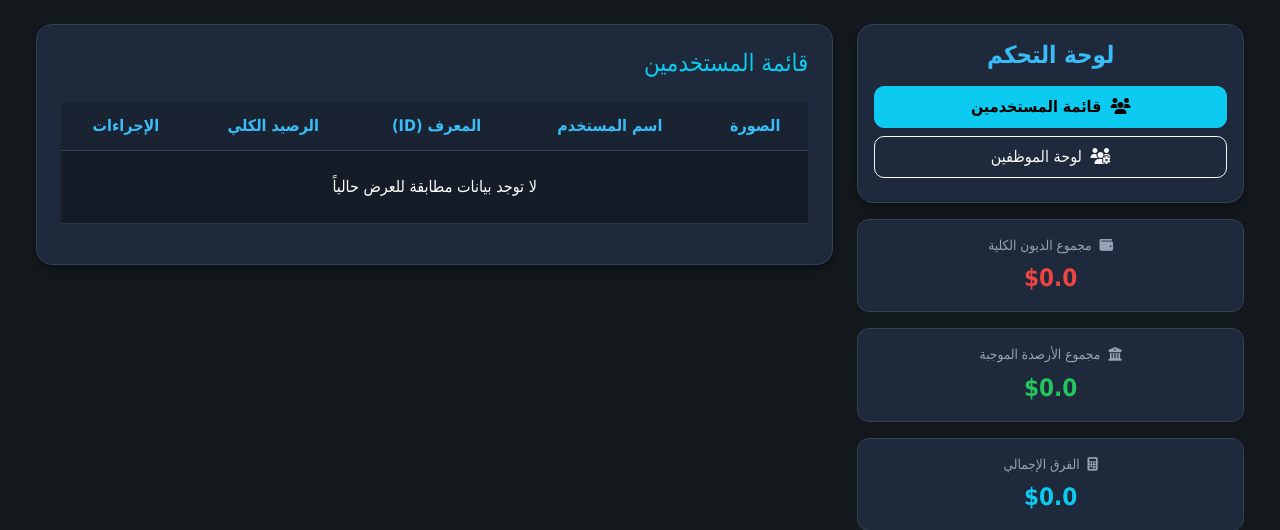
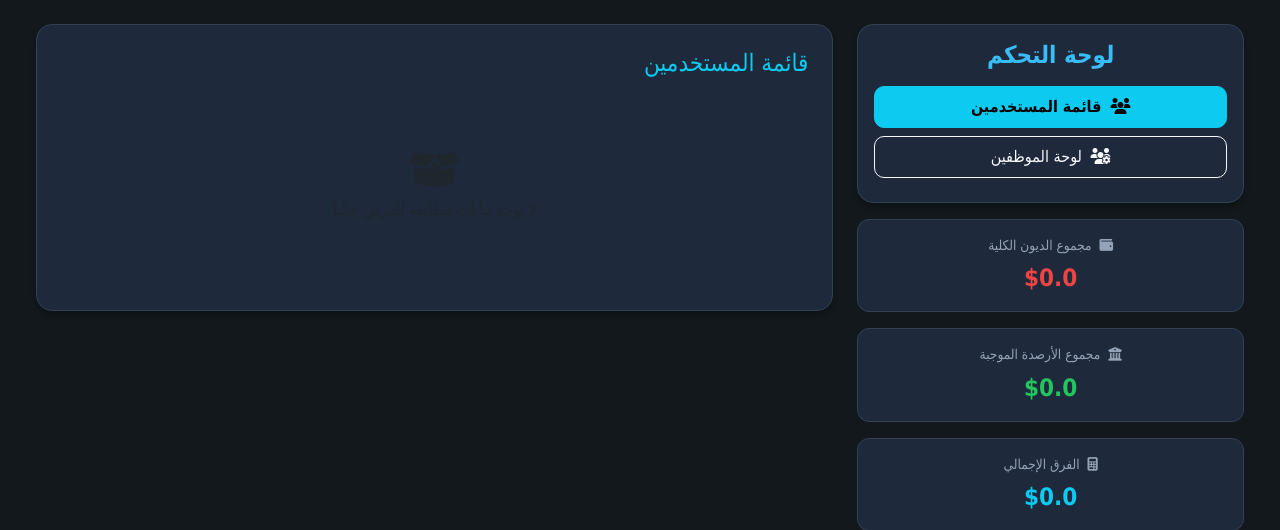
Before and after one commit to qazwsxedcmmm420-alt/fast-project, a Flask app: page /admin in a window 1280 px wide. Shown: the top 530 px of the page. Run offline with Flask 3, Linux system fonts and the light colour scheme; the visitor is signed in with stand-in values (Sample User, id 1).

Commit message:
Change users list to grid icon cards view

```diff
--- a/templates/admin_dashboard.html
+++ b/templates/admin_dashboard.html
@@ -27,25 +27,6 @@
             top: 20px;
             height: fit-content;
         }
-        .table-dark-custom {
-            background-color: #161e29 !important;
-            color: #ffffff !important;
-        }
-        .table-dark-custom th {
-            background-color: #1a2332 !important;
-            color: #38bdf8 !important;
-            border-color: #334155 !important;
-            text-align: center;
-            padding: 12px;
-        }
-        .table-dark-custom td {
-            background-color: #161e29 !important;
-            border-color: #2a3447 !important;
-            color: #ffffff !important;
-            text-align: center;
-            padding: 12px;
-            vertical-align: middle;
-        }
         .form-control {
             background-color: #0f172a;
             color: #fff;
@@ -60,7 +41,7 @@
         .text-positive { color: #22c55e !important; }
         .text-negative { color: #ef4444 !important; }
 
-        /* تنسيق الأيقونات والبطاقات بالشكل القديم */
+        /* تنسيق الأيقونات والبطاقات الجانبية */
         .stat-card {
             background-color: #1e293b;
             border: 1px solid #334155;
@@ -80,13 +61,31 @@
             font-size: 0.85rem;
             margin-bottom: 5px;
         }
+
+        /* تنسيق أيقونات المستخدمين (الشبكية) */
+        .user-grid-card {
+            background-color: #1e293b;
+            border: 1px solid #334155;
+            border-radius: 16px;
+            padding: 20px;
+            text-align: center;
+            transition: all 0.2s ease-in-out;
+            height: 100%;
+            display: flex;
+            flex-direction: column;
+            justify-content: space-between;
+        }
+        .user-grid-card:hover {
+            border-color: #38bdf8;
+            transform: translateY(-3px);
+        }
     </style>
 </head>
 <body class="p-4">
     <div class="container-fluid">
 
         <div class="row g-4">
-            <!-- القسم الأيمن: القائمة والبطاقات القديمة -->
+            <!-- القسم الأيمن: القائمة والبطاقات والإحصائيات ورأس المال -->
             <div class="col-lg-4">
                 <div class="sticky-left-column d-flex flex-column gap-3">
 
@@ -100,25 +99,25 @@
                         </a>
                     </div>
 
-                    <!-- بطاقة مجموع الديون الكلية (بالشكل القديم) -->
+                    <!-- بطاقة الديون الكلية -->
                     <a href="{{ url_for('admin', filter='debts') }}" class="stat-card" style="border-color: {% if current_filter == 'debts' %}#ef4444{% else %}#334155{% endif %};">
                         <div class="stat-title"><i class="fa-solid fa-wallet ms-1"></i> مجموع الديون الكلية</div>
                         <div class="fs-4 fw-bold text-negative" style="direction: ltr;">${{ "{:,.1f}".format(total_debts) }}</div>
                     </a>
 
-                    <!-- بطاقة مجموع الأرصدة الموجبة (بالشكل القديم) -->
+                    <!-- بطاقة الأرصدة الموجبة -->
                     <a href="{{ url_for('admin', filter='positive') }}" class="stat-card" style="border-color: {% if current_filter == 'positive' %}#22c55e{% else %}#334155{% endif %};">
                         <div class="stat-title"><i class="fa-solid fa-building-columns ms-1"></i> مجموع الأرصدة الموجبة</div>
                         <div class="fs-4 fw-bold text-positive" style="direction: ltr;">${{ "{:,.1f}".format(total_positive_balances) }}</div>
                     </a>
 
-                    <!-- بطاقة الفرق الإجمالي (بالشكل القديم) -->
+                    <!-- بطاقة الفرق الإجمالي -->
                     <div class="stat-card">
                         <div class="stat-title"><i class="fa-solid fa-calculator ms-1"></i> الفرق الإجمالي</div>
                         <div class="fs-4 fw-bold text-info" style="direction: ltr;">${{ "{:,.1f}".format(net_balance) }}</div>
                     </div>
 
-                    <!-- بطاقة إضافة رأس المال (بنفس نسق الأيقونات القديمة) -->
+                    <!-- بطاقة وإضافة رأس المال -->
                     <div class="stat-card" style="border-color: #22c55e;">
                         <div class="stat-title"><i class="fa-solid fa-coins ms-1"></i> رأس المال المضاف</div>
                         <div class="fs-5 fw-bold text-success mb-2" style="direction: ltr;">${{ "{:,.1f}".format(total_capital) }}</div>
@@ -138,7 +137,7 @@
                 </div>
             </div>
 
-            <!-- القسم الأيسر: جدول عرض المستخدمين -->
+            <!-- القسم الأيسر: عرض المستخدمين على شكل أُيقونات (Cards Grid) -->
             <div class="col-lg-8">
                 <div class="content-card p-4">
                     <div class="d-flex justify-content-between align-items-center mb-4">
@@ -156,56 +155,53 @@
                         {% endif %}
                     </div>
 
-                    <div class="table-responsive">
-                        <table class="table table-dark-custom table-striped table-hover align-middle">
-                            <thead>
-                                <tr>
-                                    <th>الصورة</th>
-                                    <th>اسم المستخدم</th>
-                                    <th>المعرف (ID)</th>
-                                    <th>الرصيد الكلي</th>
-                                    <th>الإجراءات</th>
-                                </tr>
-                            </thead>
-                            <tbody>
+                    <!-- شبكة عرض المستخدمين -->
+                    <div class="row g-3">
                         {% if users %}
                             {% for u in users %}
-                                    <tr>
-                                        <td>
+                            <div class="col-md-6 col-xl-4">
+                                <div class="user-grid-card">
+                                    <div>
+                                        <!-- صورة المستخدم -->
+                                        <div class="mb-3">
                                             {% if u.Profile_Image %}
-                                                <img src="{{ url_for('static', filename='uploads/' + u.Profile_Image) }}" class="rounded-circle" style="width: 45px; height: 45px; object-fit: cover; border: 2px solid #38bdf8;">
+                                                <img src="{{ url_for('static', filename='uploads/' + u.Profile_Image) }}" class="rounded-circle shadow-sm" style="width: 70px; height: 70px; object-fit: cover; border: 2px solid #38bdf8;">
                                             {% else %}
-                                                <div class="bg-secondary text-white rounded-circle d-inline-flex align-items-center justify-content-center" style="width: 45px; height: 45px;">
-                                                    <i class="fa-solid fa-user"></i>
+                                                <div class="bg-secondary text-white rounded-circle d-inline-flex align-items-center justify-content-center shadow-sm" style="width: 70px; height: 70px;">
+                                                    <i class="fa-solid fa-user fs-3"></i>
                                                 </div>
                                             {% endif %}
-                                        </td>
-                                        <td class="fw-bold">{{ u.Name }}</td>
-                                        <td><code>{{ u.User_ID }}</code></td>
-                                        <td class="fw-bold" style="direction: ltr;">
+                                        </div>
+                                        <!-- اسم المستخدم والمعرف -->
+                                        <h5 class="fw-bold mb-1 text-light">{{ u.Name }}</h5>
+                                        <p class="text-muted small mb-2">معرف: <code>{{ u.User_ID }}</code></p>
+
+                                        <!-- الرصيد -->
+                                        <div class="fs-5 fw-bold mb-3" style="direction: ltr;">
                                             <span class="{% if u.Balance >= 0 %}text-positive{% else %}text-negative{% endif %}">
                                                 ${{ "{:,.1f}".format(u.Balance) }}
                                             </span>
-                                        </td>
-                                        <td>
-                                            <div class="d-flex justify-content-center gap-2">
-                                                <a href="{{ url_for('user_dashboard', user_id=u.User_ID) }}" class="btn btn-sm btn-primary" title="عرض الحساب">
-                                                    <i class="fa-solid fa-eye"></i>
+                                        </div>
+                                    </div>
+
+                                    <!-- أزرار الإجراءات (عرض الحساب أو الحذف) -->
+                                    <div class="d-flex gap-2 justify-content-center pt-2 border-top border-secondary border-opacity-25">
+                                        <a href="{{ url_for('user_dashboard', user_id=u.User_ID) }}" class="btn btn-sm btn-primary flex-fill">
+                                            <i class="fa-solid fa-eye ms-1"></i> عرض الحساب
                                         </a>
                                         <a href="{{ url_for('delete_user', id=u.DB_ID) }}" class="btn btn-sm btn-danger" onclick="return confirm('هل أنت متأكد من حذف هذا المستخدم؟')" title="حذف">
                                             <i class="fa-solid fa-trash"></i>
                                         </a>
                                     </div>
-                                        </td>
-                                    </tr>
+                                </div>
+                            </div>
                             {% endfor %}
                         {% else %}
-                                    <tr>
-                                        <td colspan="5" class="text-muted py-4">لا توجد بيانات مطابقة للعرض حالياً</td>
-                                    </tr>
+                            <div class="col-12 text-center text-muted py-5">
+                                <i class="fa-solid fa-box-open fs-1 mb-2"></i>
+                                <p>لا توجد بيانات مطابقة للعرض حالياً</p>
+                            </div>
                         {% endif %}
-                            </tbody>
-                        </table>
                     </div>
                 </div>
             </div>
```
Lines whose indentation alone changed are shown as unchanged.
